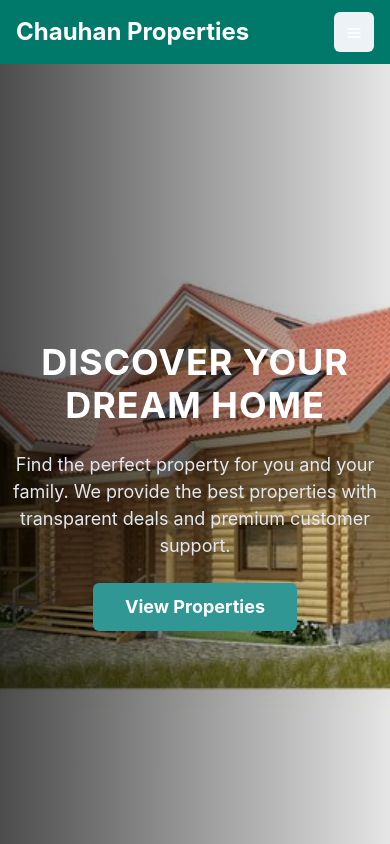
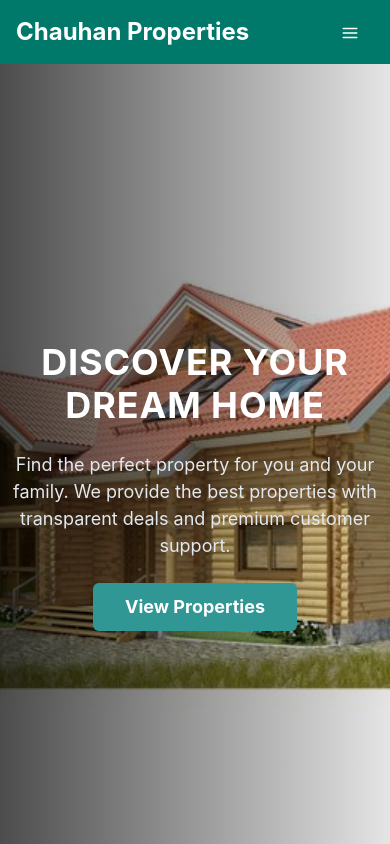
Before and after one commit to Ranjeet1508/chauhan-saab-real-estate, a React (Create React App) app: page / in a window 390 px wide. Shown: the top 844 px of the page. Built offline with nearby package versions, Linux system fonts and the light colour scheme; no server answers.

Commit message:
css corrected for hamburger

```diff
--- a/src/Components/Navbar.jsx
+++ b/src/Components/Navbar.jsx
@@ -1,149 +1,3 @@
-// import React from 'react';
-// import { Box, Flex, HStack, IconButton, useDisclosure, Stack, Heading, Link } from '@chakra-ui/react';
-// import { HamburgerIcon, CloseIcon } from '@chakra-ui/icons';
-// import { Link as RouterLink, useLocation } from 'react-router-dom';
-
-// const themeColors = {
-//   primary: '#00796b', // Teal
-//   secondary: '#03a9f4', // Light Blue
-//   accent: '#0288d1', // Darker Blue (similar to LinkedIn blue)
-//   dark: '#01579b', // Dark Blue
-//   newAccent: '#00bcd4' // Teal/Aquamarine
-// };
-
-// const Navbar = () => {
-//   const { isOpen, onOpen, onClose } = useDisclosure();
-//   const location = useLocation();
-
-//   return (
-//     <Box bg={themeColors.primary} px={4}>
-//       <Flex h={16} alignItems="center" justifyContent="space-between">
-//         <Heading as="h1" size="lg" color="white">
-//           Chauhan Properties {/* Replace with your real estate brand name */}
-//         </Heading>
-
-//         <IconButton
-//           size="md"
-//           icon={isOpen ? <CloseIcon /> : <HamburgerIcon />}
-//           aria-label="Open Menu"
-//           display={{ md: 'none' }}
-//           onClick={isOpen ? onClose : onOpen}
-//           color="white"
-//         />
-
-//         <HStack spacing={8} alignItems="center" display={{ base: 'none', md: 'flex' }}>
-//           <Link
-//             as={RouterLink}
-//             to="/"
-//             px={2}
-//             py={1}
-//             rounded={'md'}
-//             _hover={{ bg: themeColors.accent, transition: 'background-color 0.2s' }}
-//             color={location.pathname === "/" ? themeColors.secondary : "white"}
-//             aria-current={location.pathname === "/" ? "page" : undefined}
-//           >
-//             Home
-//           </Link>
-//           <Link
-//             as={RouterLink}
-//             to="/properties"
-//             px={2}
-//             py={1}
-//             rounded={'md'}
-//             _hover={{ bg: themeColors.accent, transition: 'background-color 0.2s' }}
-//             color={location.pathname === "/properties" ? themeColors.secondary : "white"}
-//             aria-current={location.pathname === "/properties" ? "page" : undefined}
-//           >
-//             Properties
-//           </Link>
-//           <Link
-//             as={RouterLink}
-//             to="/services"
-//             px={2}
-//             py={1}
-//             rounded={'md'}
-//             _hover={{ bg: themeColors.accent, transition: 'background-color 0.2s' }}
-//             color={location.pathname === "/services" ? themeColors.secondary : "white"}
-//             aria-current={location.pathname === "/services" ? "page" : undefined}
-//           >
-//             Services
-//           </Link>
-//           <Link
-//             as={RouterLink}
-//             to="/login"
-//             px={2}
-//             py={1}
-//             rounded={'md'}
-//             _hover={{ bg: themeColors.accent, transition: 'background-color 0.2s' }}
-//             color={location.pathname === "/login" ? themeColors.secondary : "white"}
-//             aria-current={location.pathname === "/login" ? "page" : undefined}
-//           >
-//             Login
-//           </Link>
-//         </HStack>
-//       </Flex>
-
-//       {isOpen ? (
-//         <Box pb={4} display={{ md: 'none' }}>
-//           <Stack as={'nav'} spacing={4}>
-//             <Link
-//               as={RouterLink}
-//               to="/"
-//               px={2}
-//               py={1}
-//               rounded={'md'}
-//               _hover={{ bg: themeColors.accent, transition: 'background-color 0.2s' }}
-//               color={location.pathname === "/" ? themeColors.secondary : "white"}
-//               aria-current={location.pathname === "/" ? "page" : undefined}
-//             >
-//               Home
-//             </Link>
-//             <Link
-//               as={RouterLink}
-//               to="/properties"
-//               px={2}
-//               py={1}
-//               rounded={'md'}
-//               _hover={{ bg: themeColors.accent, transition: 'background-color 0.2s' }}
-//               color={location.pathname === "/properties" ? themeColors.secondary : "white"}
-//               aria-current={location.pathname === "/properties" ? "page" : undefined}
-//             >
-//               Properties
-//             </Link>
-//             <Link
-//               as={RouterLink}
-//               to="/services"
-//               px={2}
-//               py={1}
-//               rounded={'md'}
-//               _hover={{ bg: themeColors.accent, transition: 'background-color 0.2s' }}
-//               color={location.pathname === "/services" ? themeColors.secondary : "white"}
-//               aria-current={location.pathname === "/services" ? "page" : undefined}
-//             >
-//               Services
-//             </Link>
-//             <Link
-//               as={RouterLink}
-//               to="/login"
-//               px={2}
-//               py={1}
-//               rounded={'md'}
-//               _hover={{ bg: themeColors.accent, transition: 'background-color 0.2s' }}
-//               color={location.pathname === "/login" ? themeColors.secondary : "white"}
-//               aria-current={location.pathname === "/login" ? "page" : undefined}
-//             >
-//               Login
-//             </Link>
-//           </Stack>
-//         </Box>
-//       ) : null}
-//     </Box>
-//   );
-// };
-
-// export default Navbar;
-
-
 import React from 'react';
 import { Box, Flex, HStack, IconButton, useDisclosure, Stack, Heading, Link } from '@chakra-ui/react';
 import { HamburgerIcon, CloseIcon } from '@chakra-ui/icons';
@@ -172,12 +26,13 @@ const Navbar = () => {
         </Heading>
 
         <IconButton
-          size="md"
+          size="lg"
           icon={isOpen ? <CloseIcon /> : <HamburgerIcon />}
           aria-label="Open Menu"
           display={{ md: 'none' }}
           onClick={isOpen ? onClose : onOpen}
           color="white"
+          bg={'transparent'}
         />
 
         <HStack spacing={8} alignItems="center" display={{ base: 'none', md: 'flex' }}>
```
